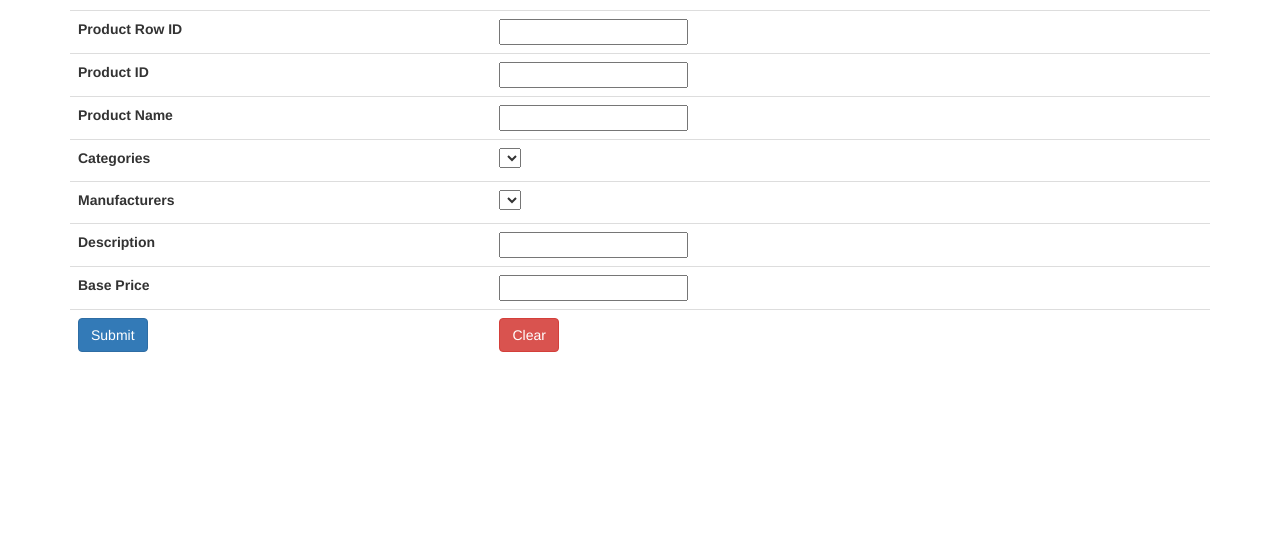
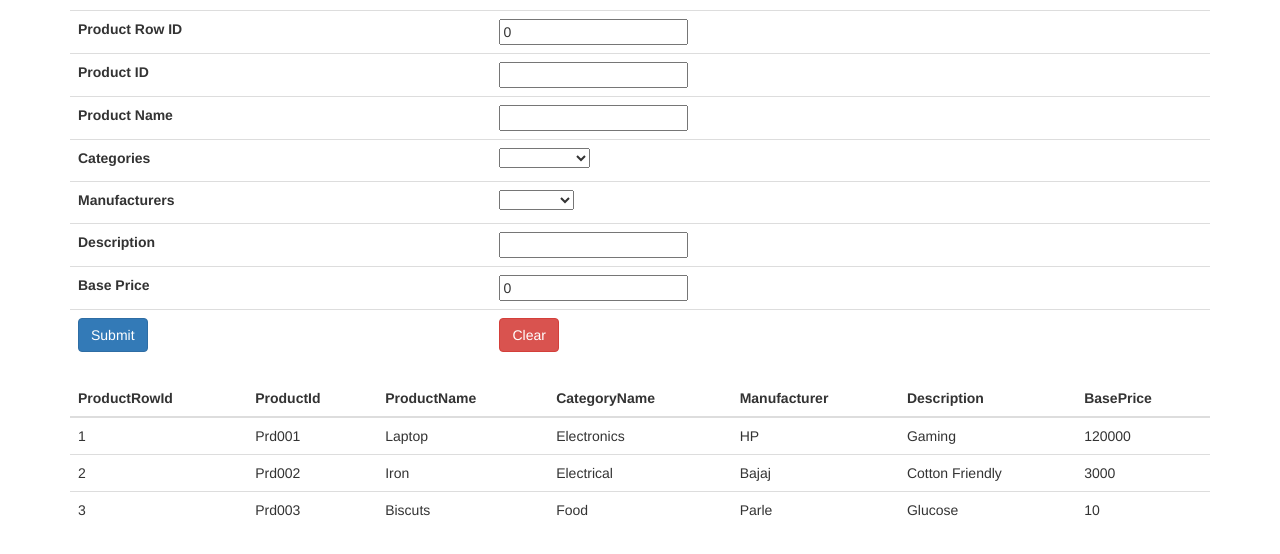
Before and after one commit to anilmkadam/angular-reactive-forms, an Angular app: page / in a window 1280 px wide. Shown: the top 554 px of the page. Built offline with nearby package versions, Linux system fonts and the light colour scheme.

Commit message:
Added validations rules and view code

```diff
--- a/src/app/productreactiveform/app.productreactiveform.component.html
+++ b/src/app/productreactiveform/app.productreactiveform.component.html
@@ -1,34 +1,181 @@
 <div>
-  <form>
+  <form name="productForm" [formGroup]="productForm" (ngSubmit)="save()">
     <table class="table">
       <tbody>
         <tr>
           <td><label>Product Row ID</label></td>
-          <td><input type="text" name="ProductRowId" /></td>
+          <td>
+            <input
+              type="text"
+              formControlName="ProductRowId"
+              name="ProductRowId"
+            />
+            <div
+              *ngIf="
+                productForm.controls.ProductRowId.invalid &&
+                (productForm.controls.ProductRowId.dirty ||
+                  productForm.controls.ProductRowId.touched)
+              "
+              class="alert alert-danger"
+            >
+              <div *ngIf="productForm.controls.ProductRowId.errors.required">
+                ProductRowId is required.
+              </div>
+              <div *ngIf="productForm.controls.ProductRowId.errors.minlength">
+                ProductRowId must be at least 2 characters long.
+              </div>
+              <div *ngIf="productForm.controls.ProductRowId.errors.maxlength">
+                ProductRowId can be at max 8 characters long.
+              </div>
+              <div *ngIf="productForm.controls.ProductRowId.errors.pattern">
+                ProductRowId must be number.
+              </div>
+            </div>
+          </td>
         </tr>
         <tr>
           <td><label>Product ID</label></td>
-          <td><input type="text" name="ProductId" /></td>
+          <td>
+            <input type="text" formControlName="ProductId" name="ProductId" />
+            <div
+              *ngIf="
+                productForm.controls.ProductId.invalid &&
+                productForm.controls.ProductId.dirty
+              "
+              class="alert alert-danger"
+            >
+              <div *ngIf="productForm.controls.ProductId.errors.required">
+                ProductId is required.
+              </div>
+              <div *ngIf="productForm.controls.ProductId.errors.minlength">
+                ProductRowId must be at least 2 characters long.
+              </div>
+              <div *ngIf="productForm.controls.ProductId.errors.maxlength">
+                ProductRowId can be at max 8 characters long.
+              </div>
+              <div *ngIf="productForm.controls.ProductId.errors.present">
+                ProductRowId is already present.
+              </div>
+            </div>
+          </td>
         </tr>
         <tr>
           <td><label>Product Name</label></td>
-          <td><input type="text" name="ProductName" /></td>
+          <td>
+            <input
+              type="text"
+              formControlName="ProductName"
+              name="ProductName"
+            />
+            <div
+              *ngIf="
+                productForm.controls.ProductName.invalid &&
+                (productForm.controls.ProductName.dirty ||
+                  productForm.controls.ProductName.touched)
+              "
+              class="alert alert-danger"
+            >
+              <div *ngIf="productForm.controls.ProductName.errors.required">
+                ProductName is required.
+              </div>
+              <div *ngIf="productForm.controls.ProductName.errors.minlength">
+                ProductName must be at least 2 characters long.
+              </div>
+            </div>
+          </td>
         </tr>
         <tr>
           <td><label>Categories</label></td>
-          <td><select name="Categories"></select></td>
+          <td>
+            <select formControlName="CategoryName" name="CategoryName">
+              <option *ngFor="let c of categories" value="{{ c }}">{{
+                c
+              }}</option>
+            </select>
+            <div
+              *ngIf="
+                productForm.controls.CategoryName.invalid &&
+                (productForm.controls.CategoryName.dirty ||
+                  productForm.controls.CategoryName.touched)
+              "
+              class="alert alert-danger"
+            >
+              <div *ngIf="productForm.controls.CategoryName.errors.required">
+                ProductName is required.
+              </div>
+            </div>
+          </td>
         </tr>
         <tr>
           <td><label>Manufacturers</label></td>
-          <td><select name="Manufacturers"></select></td>
+          <td>
+            <select formControlName="Manufacturer" name="Manufacturer">
+              <option *ngFor="let m of manufacturers" value="{{ m }}">{{
+                m
+              }}</option>
+            </select>
+            <div
+              *ngIf="
+                productForm.controls.Manufacturer.invalid &&
+                (productForm.controls.Manufacturer.dirty ||
+                  productForm.controls.Manufacturer.touched)
+              "
+              class="alert alert-danger"
+            >
+              <div *ngIf="productForm.controls.Manufacturer.errors.required">
+                Manufacturer is required.
+              </div>
+            </div>
+          </td>
         </tr>
         <tr>
           <td><label>Description</label></td>
-          <td><input type="text" name="Description" /></td>
+          <td>
+            <input
+              formControlName="Description"
+              type="text"
+              name="Description"
+            />
+            <div
+              *ngIf="
+                productForm.controls.Description.invalid &&
+                (productForm.controls.Description.dirty ||
+                  productForm.controls.Description.touched)
+              "
+              class="alert alert-danger"
+            >
+              <div *ngIf="productForm.controls.Description.errors.required">
+                Description is required.
+              </div>
+              <div *ngIf="productForm.controls.Description.errors.minlength">
+                ProductRowId must be at least 2 characters long.
+              </div>
+              <div *ngIf="productForm.controls.Description.errors.maxlength">
+                ProductRowId can be at max 100 characters long.
+              </div>
+            </div>
+          </td>
         </tr>
         <tr>
           <td><label>Base Price</label></td>
-          <td><input type="text" name="BasePrice" /></td>
+          <td>
+            <input type="text" formControlName="BasePrice" name="BasePrice" />
+            <div
+              *ngIf="
+                productForm.controls.BasePrice.invalid &&
+                (productForm.controls.BasePrice.dirty ||
+                  productForm.controls.BasePrice.touched)
+              "
+              class="alert alert-danger"
+            >
+              <div *ngIf="productForm.controls.BasePrice.errors.required">
+                BasePrice is required.
+              </div>
+              <div *ngIf="productForm.controls.BasePrice.errors.negative">
+                BasePrice can't be negative
+              </div>
+            </div>
+          </td>
         </tr>
         <tr>
           <td><input type="submit" name="Save" class="btn btn-primary" /></td>
@@ -45,3 +192,16 @@
     </table>
   </form>
 </div>
+
+<table class="table">
+  <thead>
+    <tr>
+      <th *ngFor="let h of headers">{{ h }}</th>
+    </tr>
+  </thead>
+  <tbody>
+    <tr *ngFor="let prd of products" (click)="getSelectedProduct(prd)">
+      <td *ngFor="let h of headers">{{ prd[h] }}</td>
+    </tr>
+  </tbody>
+</table>
--- a/src/app/productreactiveform/app.productreactiveform.component.ts
+++ b/src/app/productreactiveform/app.productreactiveform.component.ts
@@ -1,9 +1,99 @@
 import { Component, OnInit } from "@angular/core";
+import { FormGroup, FormControl, Validators } from "@angular/forms";
 
+import { Product } from "../model/app.product.model";
+import { Logic } from "../model/logic";
+import { Categories, Manufacturers } from "../model/app.constants";
+import { CustomValidators } from "./app.custom.validators";
 @Component({
   selector: "app-productreactiveform-component",
   templateUrl: "./app.productreactiveform.component.html",
 })
 export class ProductReactiveFormComponent implements OnInit {
-  ngOnInit() {}
+  product: Product;
+  products: Array<Product>;
+  private logic: Logic;
+  headers: Array<string>;
+
+  categories = Categories;
+  manufacturers = Manufacturers;
+
+  productForm: FormGroup;
+  customValidator: CustomValidators;
+  constructor() {
+    this.product = new Product(0, "", "", "", "", "", 0);
+    this.products = new Array<Product>();
+    this.logic = new Logic();
+    this.headers = new Array<string>();
+    this.customValidator = new CustomValidators();
+
+    this.productForm = new FormGroup({
+      ProductRowId: new FormControl(
+        this.product.ProductRowId,
+        Validators.compose([
+          Validators.required,
+          Validators.minLength(1),
+          Validators.maxLength(8),
+          Validators.pattern("[0-9]+"),
+        ])
+      ),
+
+      ProductId: new FormControl(
+        this.product.ProductId,
+        Validators.compose([
+          Validators.required,
+          Validators.minLength(2),
+          Validators.maxLength(8),
+          CustomValidators.IsUnique,
+        ])
+      ),
+
+      ProductName: new FormControl(
+        this.product.ProductName,
+        Validators.compose([Validators.required, Validators.minLength(2)])
+      ),
+
+      CategoryName: new FormControl(
+        this.product.CategoryName,
+        Validators.compose([Validators.required])
+      ),
+
+      Manufacturer: new FormControl(
+        this.product.Manufacturer,
+        Validators.compose([Validators.required])
+      ),
+
+      Description: new FormControl(
+        this.product.Description,
+        Validators.compose([
+          Validators.required,
+          Validators.minLength(2),
+          Validators.maxLength(100),
+        ])
+      ),
+
+      BasePrice: new FormControl(
+        this.product.BasePrice,
+        Validators.compose([Validators.required, CustomValidators.IsNegative])
+      ),
+    });
+  }
+  ngOnInit() {
+    for (let p in this.product) {
+      this.headers.push(p);
+    }
+    this.products = this.logic.getProducts();
+  }
+
+  clear(): void {
+    this.product = new Product(0, "", "", "", "", "", 0);
+  }
+  getSelectedProduct(product: Product): void {
+    this.productForm.setValue(product);
+  }
+  save(): void {
+    this.product = this.productForm.value;
+    this.products = this.logic.addProduct(this.product);
+    console.log(JSON.stringify(this.products));
+  }
 }
```
